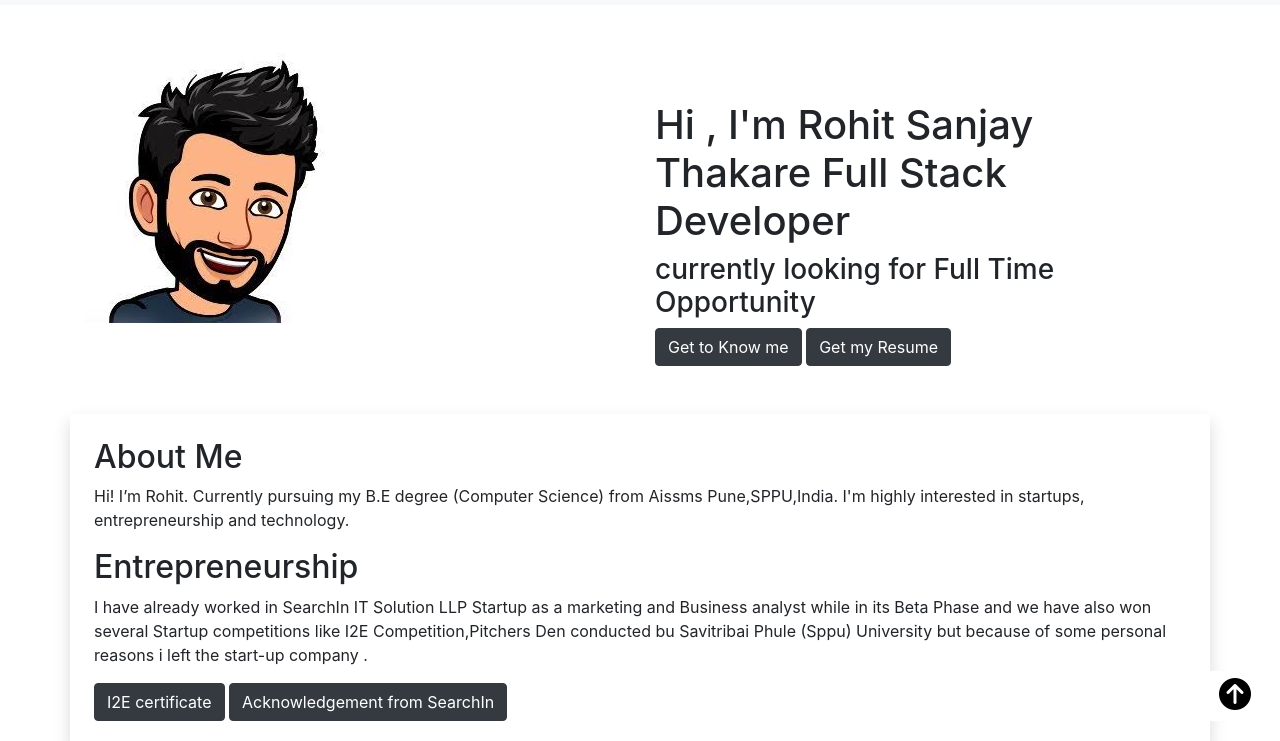
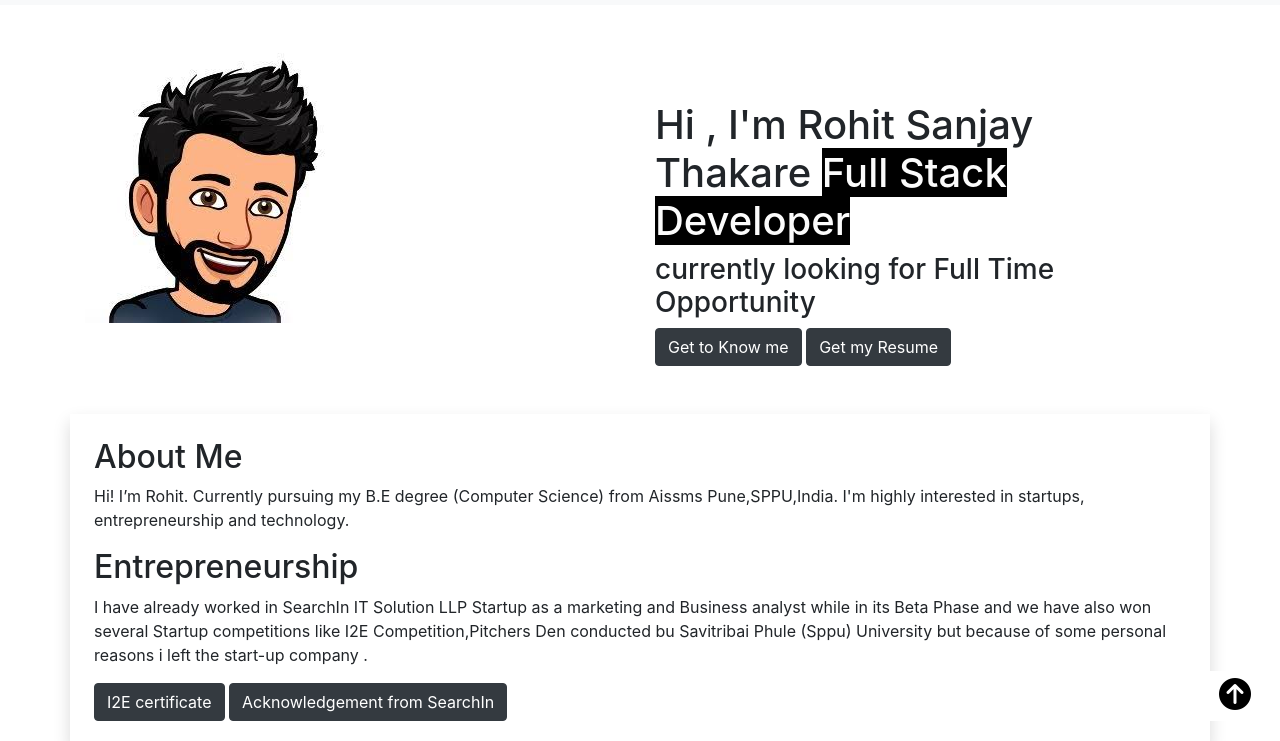
Before and after one commit to rohit7771/My_Portfolio_Website, a plain HTML site: page index.html in a window 1280 px wide. Shown: the part 59-800 px from the top of the page. Drawn offline with nearby package versions, Linux system fonts and the light colour scheme.

Commit message:
Update index.html

```diff
--- a/index.html
+++ b/index.html
@@ -67,7 +67,7 @@
               <div class="col-md">
                 <img src="./images/Bitmoji.jpg"/>
               </div>
-              <div class="col-md  mt-5"><h1>Hi ,  I'm Rohit Sanjay Thakare Full Stack Developer </h1><h3>currently looking for Full Time Opportunity</h3>
+              <div class="col-md  mt-5"><h1>Hi ,  I'm Rohit Sanjay Thakare <span> Full Stack Developer </span></h1><h3>currently looking for Full Time Opportunity</h3>
                 <button type="button" class="btn btn-dark">Get to Know me</button>
                 <button type="button" class="btn btn-dark">Get my Resume</button>
               </div>
```
